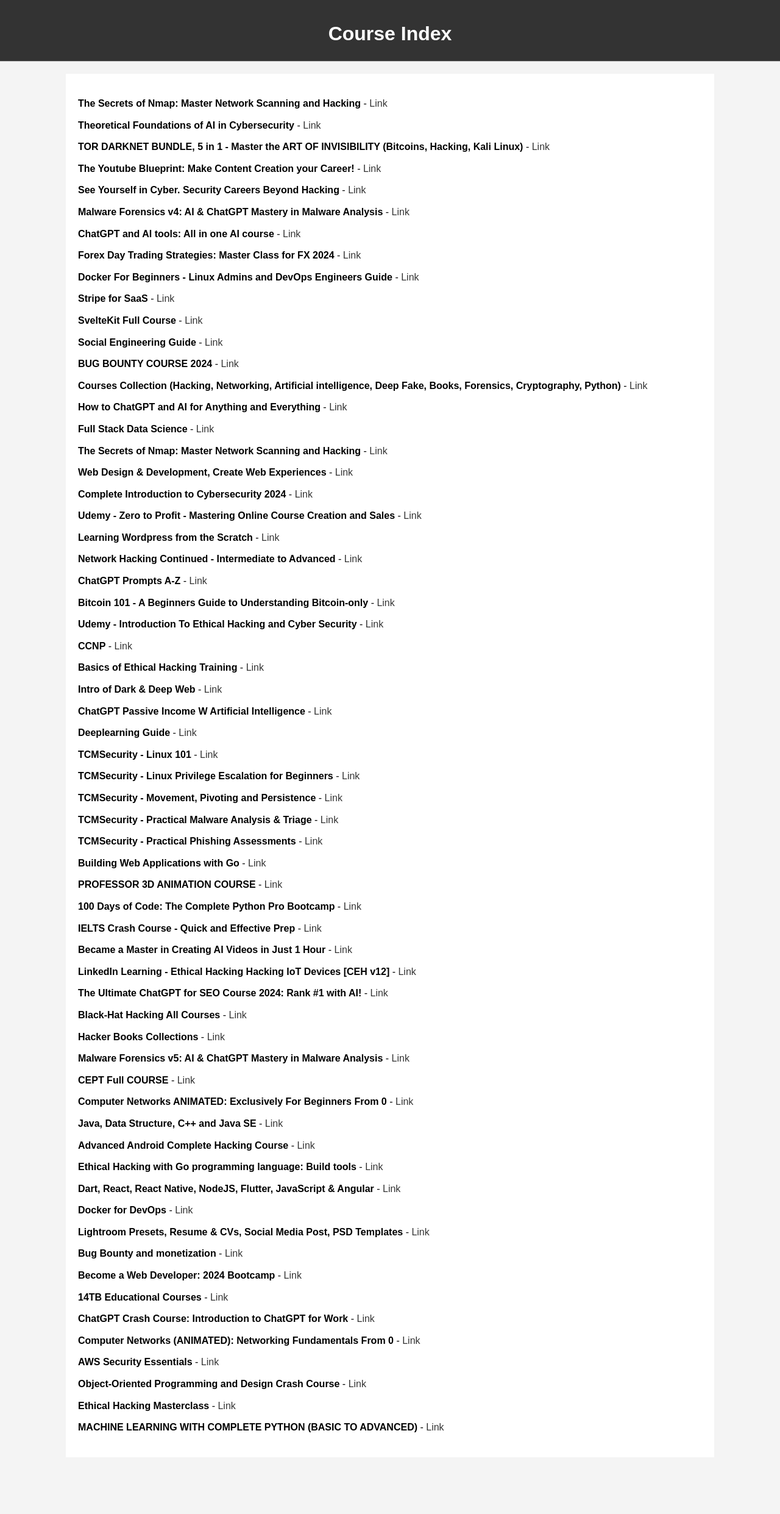
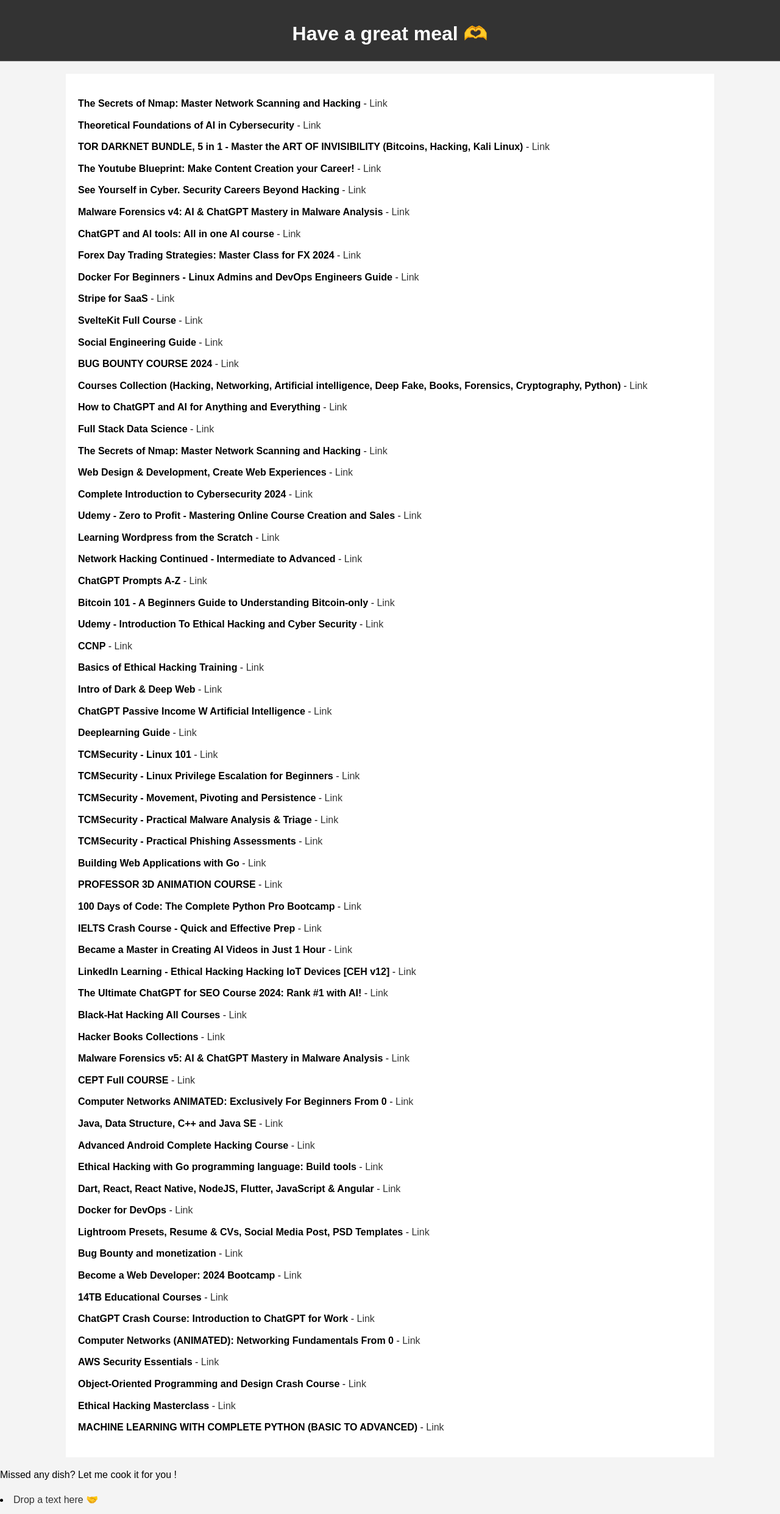
Before and after one commit to aravind0x7/feast, a plain HTML site: page index.html in a window 1280 px wide. Shown: the whole page at 61% size. Before the commit the page ends 2390 px from the top, so only its background shows below. Drawn offline with Linux system fonts and the light colour scheme.

Commit message:
Update index.html

```diff
--- a/index.html
+++ b/index.html
@@ -3,7 +3,7 @@
 <head>
     <meta charset="UTF-8">
     <meta name="viewport" content="width=device-width, initial-scale=1.0">
-    <title>Course Index</title>
+    <title>Enjoy This Mini Feast 😋</title>
     <style>
         body {
             font-family: Arial, sans-serif;
@@ -55,7 +55,7 @@
 <body>
     <header>
         <div class="container">
-            <h1>Course Index</h1>
+            <h1>Have a great meal 🫶</h1>
         </div>
     </header>
 
@@ -125,5 +125,9 @@
             <li><span class="course-title">MACHINE LEARNING WITH COMPLETE PYTHON (BASIC TO ADVANCED)</span> - <a href="https://mega.nz/folder/1Ip3xSgT#QBATxJcbIqYFtg6muJKArw" target="_blank">Link</a></li>
         </ul>
     </div>
+    <footer>
+        <p>Missed any dish? Let me cook it for you !</p>
+         <li><a href="https://t.me/aravind_0x7">Drop a text here 🤝</a></li>
+    </footer>
 </body>
 </html>
```
